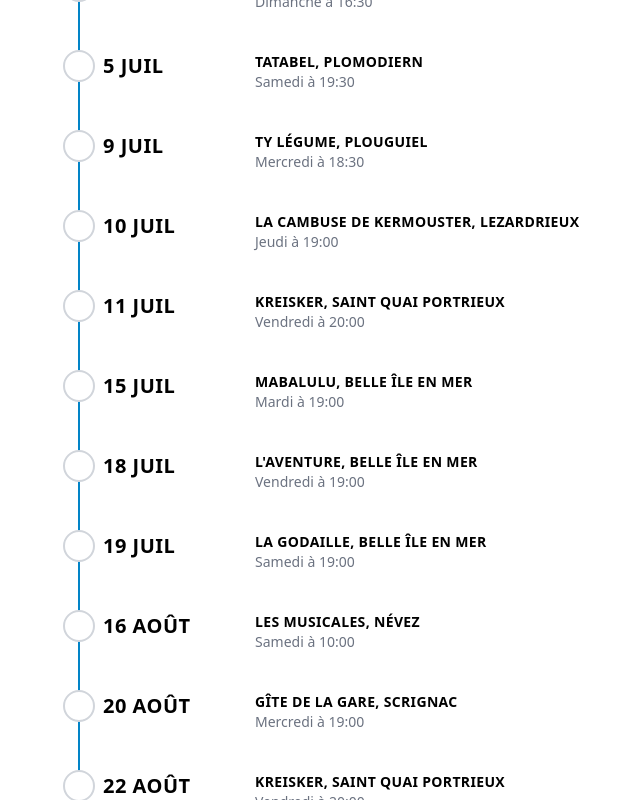
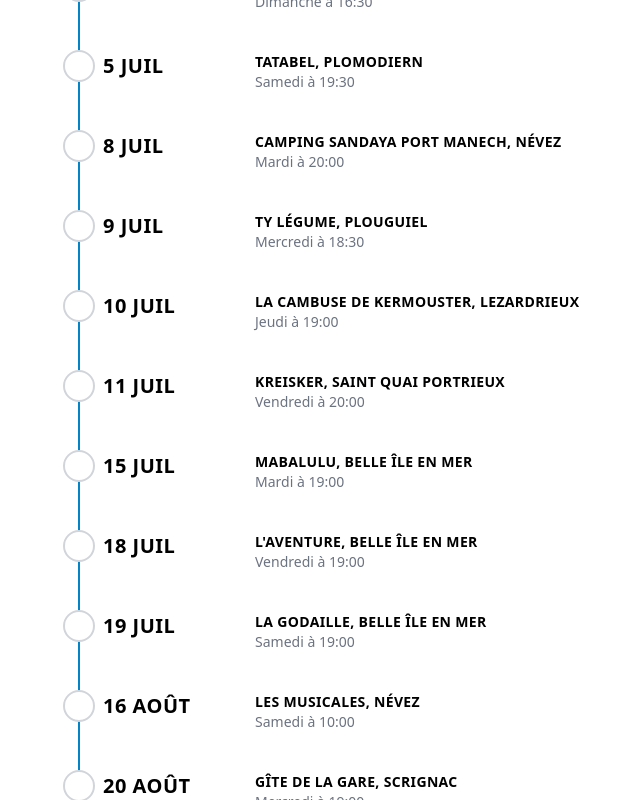
Before and after one commit to AlexandreKempf/en-tete-a-texte, a SvelteKit app: page /concerts in a window 1280 px wide. Shown: the part 1060-1860 px from the top of the page, without its empty margins (577-1217 px from the left). Built offline with nearby package versions, Linux system fonts and the light colour scheme.

Commit message:
Update concerts.js

```diff
--- a/src/routes/concerts.js
+++ b/src/routes/concerts.js
@@ -468,6 +468,12 @@ export const concerts = [
         date: new Date(2025, 6, 5, 19,30),
         place: 'Tatabel, Plomodiern'
     },
+
+       {
+        date: new Date(2025, 6, 8, 20),
+        place: ' Camping Sandaya Port Manech, Névez'
+    },
+
     {
         date: new Date(2025, 6, 9, 18,30),
         place: 'Ty légume, Plouguiel'
@@ -495,6 +501,8 @@ export const concerts = [
         place: 'La Godaille, Belle île en mer'
     },
 
+
+
     {
         date: new Date(2025, 7, 16, 10, 0),
         place: 'Les Musicales, Névez'
@@ -507,6 +515,10 @@ export const concerts = [
     {
         date: new Date(2025, 7, 22, 20, 0),
         place: 'Kreisker, Saint Quai Portrieux'
+    },
+    {
+        date: new Date(2025, 7, 27, 20),
+        place: ' Camping Sandaya Port Manech, Névez'
     },
     {
         date: new Date(2025, 8, 3, 21),
```
